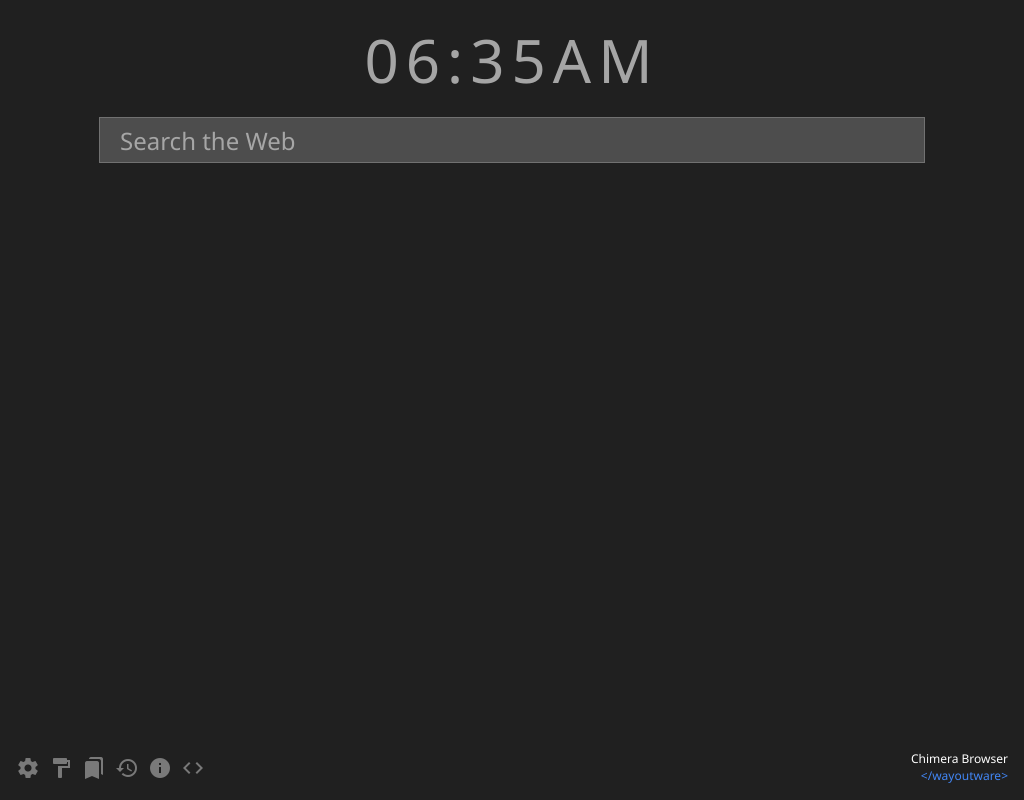
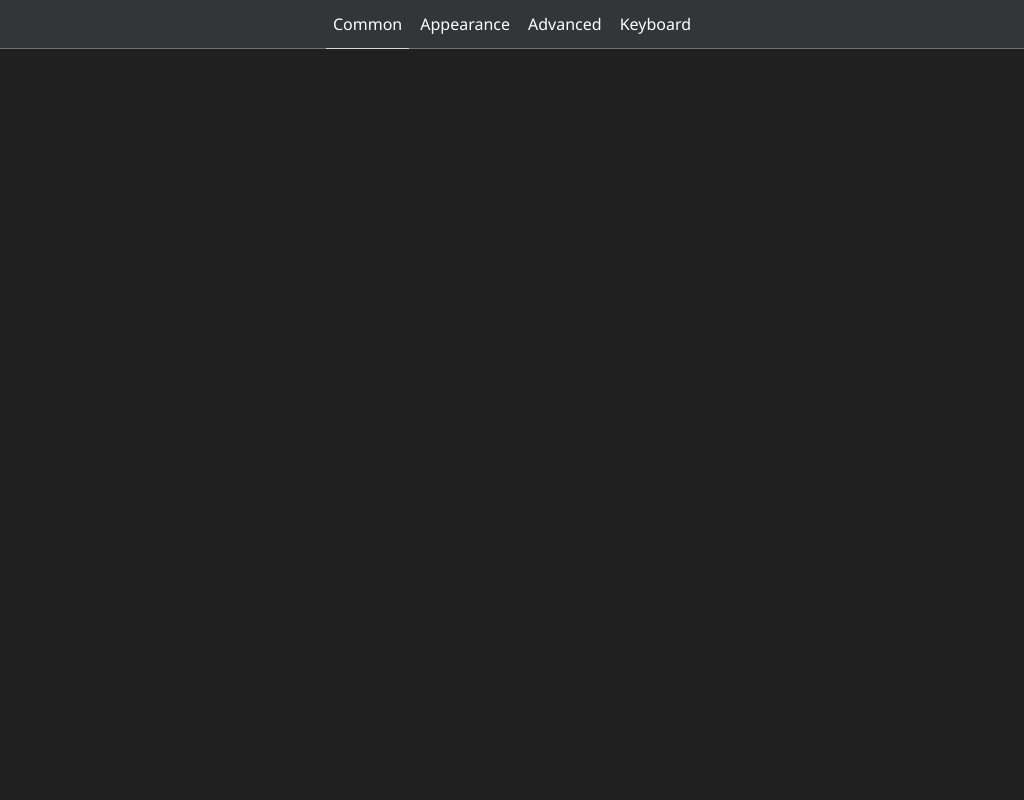
Before and after one commit to staterafukumoto/chimera-browser, an Electron app: page browser-view/settings/index.html in a window 1024 px wide. Drawn offline with Linux system fonts and the light colour scheme.

Commit message:
06 march 2019
ok

```diff
--- a/browser-view/homepage/logic.js
+++ b/browser-view/homepage/logic.js
@@ -22,3 +22,7 @@ searchbar.addEventListener("keyup", function(event) {
 function openRepo(){
     window.location.href = "https://github.com/wayoutware/chimera-browser"
 }
+
+function openSettings(){
+    window.location.href = "../settings/index.html"
+}
--- a/browser-view/settings/clock.js
+++ /dev/null
@@ -1,29 +0,0 @@
-function showTime(){
-    var date = new Date();
-    var h = date.getHours(); // 0 - 23
-    var m = date.getMinutes(); // 0 - 59
-    var s = date.getSeconds(); // 0 - 59
-    var session = "AM";
-
-    if(h == 0){
-        h = 12;
-    }
-
-    if(h > 12){
-        h = h - 12;
-        session = "PM";
-    }
-
-    h = (h < 10) ? "0" + h : h;
-    m = (m < 10) ? "0" + m : m;
-    s = (s < 10) ? "0" + s : s;
-
-    var time = h + ":" + m + session;
-    document.getElementById("MyClockDisplay").innerText = time;
-    document.getElementById("MyClockDisplay").textContent = time;
-
-    setTimeout(showTime, 1000);
-
-}
-
-showTime();
--- a/browser-view/settings/index.html
+++ b/browser-view/settings/index.html
@@ -2,28 +2,21 @@
 <html>
 <head>
     <meta charset="UTF-8">
-    <title id="apptitle">Chimera Home</title>
+    <title id="apptitle">Preferences</title>
     <link href="../styles/gicons1.css" rel="stylesheet">
-    <link href="starterpage.css" rel="stylesheet">
+    <link href="settings.css" rel="stylesheet">
 </head>
 <body>
-<div id="MyClockDisplay" class="clock"></div>
-
-<input type="text" id="searchbar" placeholder="Search the Web" autofocus onclick="this.select()">
-<div id="charms">
-    <span id="" class="material-icons ubarnavbtn" onclick="">settings</span>
-    <span id="" class="material-icons ubarnavbtn" onclick="">format_paint</span>
-    <span id="" class="material-icons ubarnavbtn" onclick="">bookmarks</span>
-    <span id="" class="material-icons ubarnavbtn" onclick="">history</span>
-    <span id="" class="material-icons ubarnavbtn" onclick="">info</span>
-    <span id="" title="View the code on GitHub" class="material-icons ubarnavbtn" onclick="openRepo()">code</span>
+<div id="headerbar">
+<center>
+    <span class="header activeheader">Common</span>
+    <span class="header">Appearance</span>
+    <span class="header">Advanced</span>
+    <span class="header">Keyboard</span>
+</center>
 </div>
 
-<div id="identifier">
-    Chimera Browser<br>
-    <font color="#4286f4">&lt;/wayoutware&gt;</font>
-</div>
 
-<script src="clock.js"></script>
 <script src="logic.js"></script>
+<script src="fluent.js"></script>
 </body>
--- /dev/null
+++ b/browser-view/settings/settings.css
@@ -0,0 +1,37 @@
+body{
+    background: #202020;
+}
+
+#headerbar{
+    position: absolute;
+    background: #343538;
+    /* border-top: 1px solid rgba(255,255,255,0.3); */
+    border-bottom: 1px solid rgba(255,255,255,0.3);
+    left: 0px;
+    right: 0px;
+    top: 0px;
+    height: 48px;
+    width: auto;
+    justify-content: center;
+}
+
+.header{
+    height: 48px;
+    line-height: 48px;
+    padding-left: 7px;
+    padding-right: 7px;
+    font-family: 'Segoe UI', Tahoma, Geneva, Verdana, sans-serif;
+    color: white;
+    top: 0px;
+    display: inline-block;
+    cursor: default;
+    user-select: none;
+}
+
+.header:hover{
+    background: rgba(255,255,255,0.1)
+}
+
+.activeheader{
+    border-bottom: 1px solid rgba(255,255,255,0.7);
+}
--- a/browser-view/settings/starterpage.css
+++ /dev/null
@@ -1,88 +0,0 @@
-body{
-    background: #202020;
-}
-
-.clock {
-    position: absolute;
-    top: 60px;
-    left: 50%;
-    transform: translateX(-50%) translateY(-50%);
-    color: rgba(255,255,255,0.6);
-    font-size: 60px;
-    font-family: 'Segoe UI', Tahoma, Geneva, Verdana, sans-serif;
-    letter-spacing: 7px;
-    user-select: none;
-}
-
-#searchbar{
-    position: absolute;
-    -webkit-app-region: no-drag;
-    /* left: 120px; */
-    right: 120px;
-    width: calc(100% - 240px);
-    left: 50%;
-    transform: translateX(-50%) translateY(-50%);
-    /* width: auto; */
-    height: 42px;
-    font-size: 24px;
-    top: 140px;
-    background: rgba(255, 255, 255, 0.1);
-    outline: none;
-    border: none;
-    color: white;
-    padding-left: 20px;
-    padding-right: 20px;
-    font-family: 'Segoe UI', Tahoma, Geneva, Verdana, sans-serif;
-    user-select: none;
-    transition: 0.2s all ease;
-    /* transition: 0.2s border-bottom ease; */
-    border: 1px solid rgba(255,255,255,0.2);
-}
-
-#searchbar::selection{
-    background: rgba(255,255,255,0.6);
-    color: black;
-}
-
-#searchbar:focus{
-    background: rgba(255, 255, 255, 0.2);
-    /* box-shadow: inset 0px -1px 0px 0px rgba(255,255,255,1); */
-}
-
-#searchbar::placeholder{
-    color: rgba(255,255,255,0.5);
-}
-
-#searchbar:hover{
-    border: 1px solid rgba(255,255,255,0.4);
-}
-
-#charms{
-    position: absolute;
-    left: 16px;
-    bottom: 16px;
-    user-select: none;
-    cursor: default;
-}
-
-#identifier{
-    color: white;
-    position: absolute;
-    right: 16px;
-    bottom: 16px;
-    user-select: none;
-    cursor: default;
-    font-family: 'Segoe UI', Tahoma, Geneva, Verdana, sans-serif;
-    font-size: 12px;
-    text-align: right;
-}
-
-.ubarnavbtn{
-    padding-right: 5px;
-    transition: 0.1s all ease;
-    color: rgba(255,255,255,0.4);
-}
-
-.ubarnavbtn:hover{
-    color: rgba(255,255,255,0.6);
-}
--- a/browser-view/weblogic.js
+++ b/browser-view/weblogic.js
@@ -19,7 +19,7 @@ function fillURLBar(){
         //do nothing
     } else{
         // urlbar.value = getCurrentURL()
-        if (getCurrentURL().startsWith("file://") && getCurrentURL().endsWith("homepage/index.html")){
+        if (getCurrentURL().startsWith("file://")){
             urlbar.value = ""
         } else{
             urlbar.value = getCurrentURL()
@@ -35,8 +35,8 @@ function fillTabName(){
             document.getElementsByClassName("activetab")[0].childNodes[1].innerHTML =  removeBrackets(document.getElementsByClassName("activewbv")[0].getTitle())
             document.getElementsByClassName("activetab")[0].childNodes[1].title =  removeBrackets(document.getElementsByClassName("activewbv")[0].getTitle())
         } else{
-            document.getElementsByClassName("activetab")[0].childNodes[1].innerHTML =  "Initializing"
-            document.getElementsByClassName("activetab")[0].childNodes[1].title =  "Initializing"
+            document.getElementsByClassName("activetab")[0].childNodes[1].innerHTML =  "Home"
+            document.getElementsByClassName("activetab")[0].childNodes[1].title =  "Home"
         }
     }catch(err){
         // document.getElementsByClassName("activetab")[0].innerHTML = ""
```
Also changed, not shown: browser-view/fluentdesign.js (+12 -12 lines), browser-view/homepage/index.html (+2 -2 lines), browser-view/index.html (+2 -1 lines), browser-view/settings/fluent.js (added, +8 -0 lines), browser-view/styles/styles.css (+4 -4 lines), browser-view/uilogic.js (+12 -1 lines).
